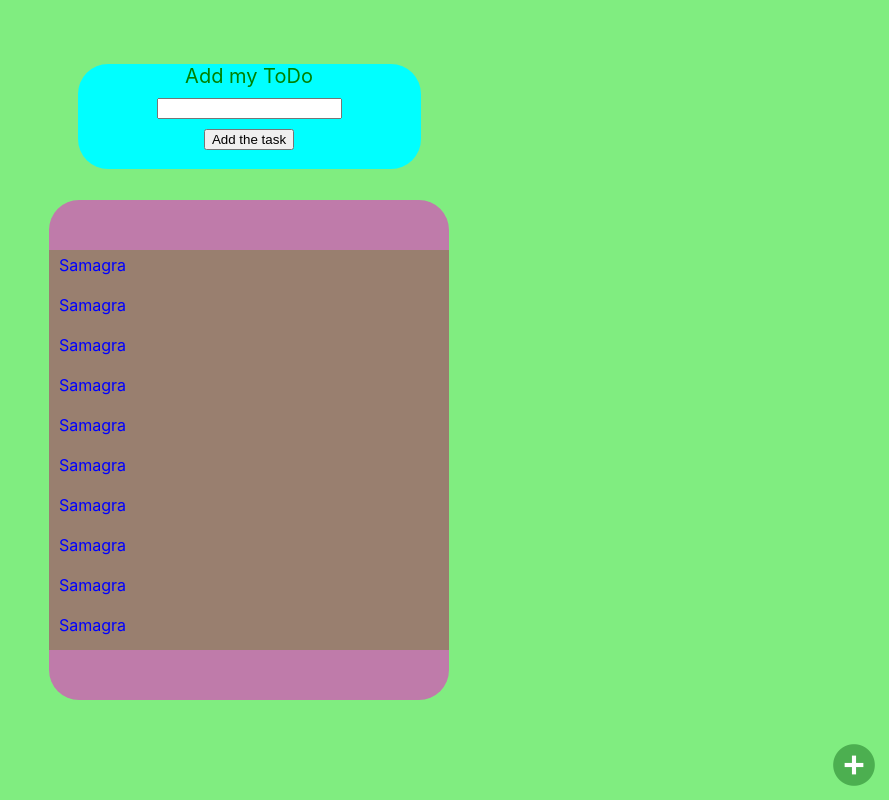
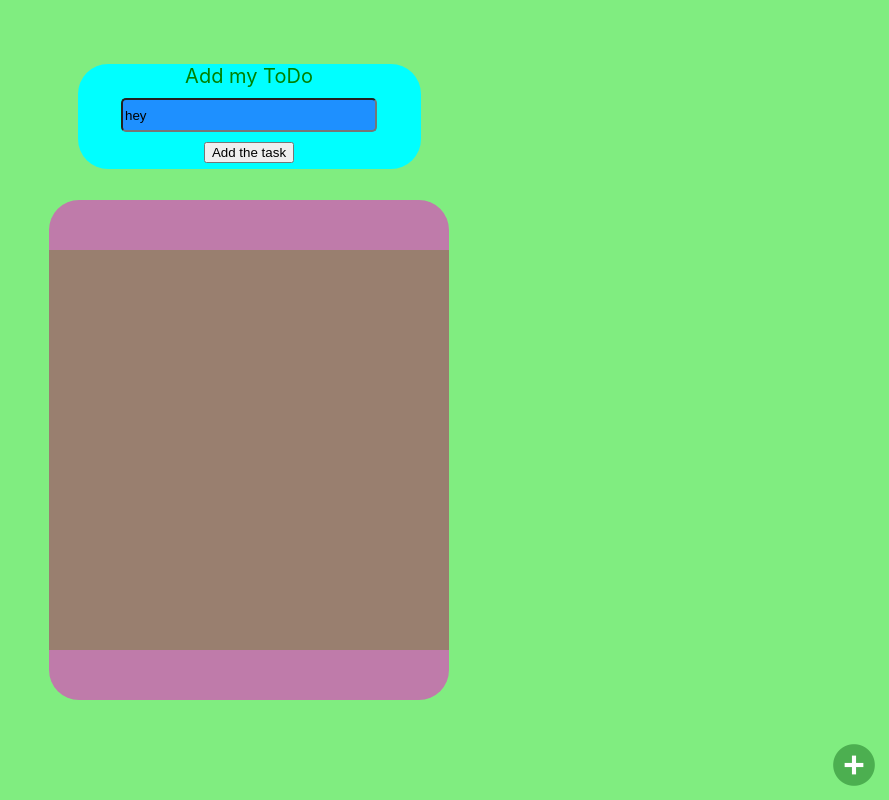
Before and after one commit to samagragupta/To-Do-app, a React (Create React App) app: page / in a window 1280 px wide. Both pictures are taken after a click on the picture 1245 px from the left and 765 px from the top of the page. Shown: the whole page, without its empty margins (391-1280 px from the left). Built offline with nearby package versions, Linux system fonts and the light colour scheme.

Commit message:
Modal working

```diff
--- a/src/App.js
+++ b/src/App.js
@@ -4,11 +4,32 @@ import Box from './Components/Box';
 import Add from './Components/Add';
 
 class App extends Component {
+
+  constructor(props) {
+    super(props);
+    this.state = {
+        lists: 'Hi',
+        inputValue: 'hey'
+    }
+}
+
+  onAddTask = () => {
+    this.setState ({
+        list: this.state.inputValue
+    });
+}
+
+updateInputValue = (event) => {
+  this.setState({
+    inputValue: event.target.value
+  });
+}
+
   render() {
     return (
       <div className="App">
-        <Box />
-        <Add />
+        <Box tasks = {this.state.list} />
+        <Add addTask = {this.onAddTask} inputValues = {this.updateInputValue} inputV = {this.state.inputValue}  />
       </div>
     );
   }
--- a/src/Components/Add.js
+++ b/src/Components/Add.js
@@ -5,8 +5,11 @@ import AddModal from './AddModal';
 
 class Add extends Component {
 
-    state = {
-        display : false
+    constructor (props) {
+        super(props)
+        this.state = {
+            display : false,
+        }
     }
 
     displayModalHandler = () => {
@@ -30,7 +33,7 @@ class Add extends Component {
             <div className="add">
                 <img src={Addicon} className="addicon"  onClick={this.displayModalHandler} alt="add" />
                 <div style={style}>
-                    <AddModal />
+                    <AddModal {...this.props} />
                 </div>
             </div>
         );
--- a/src/Components/AddModal.css
+++ b/src/Components/AddModal.css
@@ -18,6 +18,11 @@
 
 .text {
     margin-top: 10px;
+    width: 250px;
+    height: 28px;
+    border-radius: 5px;
+    padding-right: 0px;
+    background-color: dodgerblue;
 }
 
 .addbutton {
--- a/src/Components/AddModal.js
+++ b/src/Components/AddModal.js
@@ -2,12 +2,33 @@ import React, { Component } from 'react';
 import './AddModal.css';
 
 class AddModal extends Component {
+
+    // constructor(props) {
+    //     super(props);
+    //     this.state = {
+    //         lists: 'Hi',
+    //         inputValue: 'hey'
+    //     }
+    // }
+
+    // onAddTask = () => {
+    //     this.setState ({
+    //         list: this.state.inputValue
+    //     });
+    // }
+
+    // updateInputValue = (event) => {
+    //     this.setState({
+    //       inputValue: event.target.value
+    //     });
+    //   }
+
     render () {
         return (
             <div className="addmodal">
                 <label className="head">Add my ToDo</label>
-                <input type ="text" className="text" />
-                <button type="submit" className="addbutton">Add the task</button>
+                <input type ="text" className="text" value={this.props.inputV} onChange={this.props.inputValues} />
+                <button type="submit" className="addbutton" onClick={this.props.addTask}>Add the task</button>
             </div>
         );
     }
--- a/src/Components/Box.js
+++ b/src/Components/Box.js
@@ -3,12 +3,20 @@ import './Box.css';
 import Todolist from './Todolist';
 
 class Box extends Component {
+
+    constructor(props) {
+        super();
+        this.state = {
+            lists: 'Hi',
+        }
+    }
+
     render () {
         return (
             <div className="boxbody">
                 <div className="list">
                     <Todolist />
-                    <Todolist />
+                    <Todolist {...this.props} />
                     <Todolist />
                     <Todolist />
                     <Todolist />
--- a/src/Components/Todolist.js
+++ b/src/Components/Todolist.js
@@ -8,7 +8,7 @@ class Todolist extends Component {
             <div className="todolist">
                 <img src={Bin} className="bin" alt="Bin" />
                 <div className="task">
-                    Samagra
+                    {this.props.tasks}
                 </div>
             </div>
         );
```
